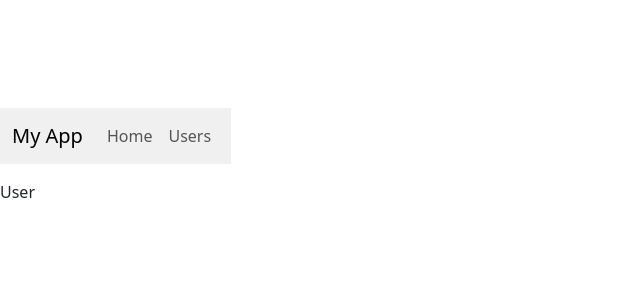
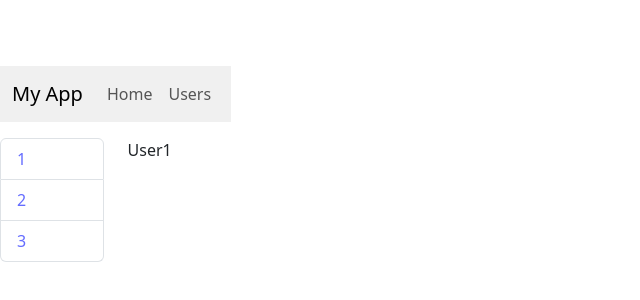
Before and after one commit to sachinjdv7/react-query-practice, a React (Vite) app: page /users/1 in a window 1280 px wide. Shown: the part 236-536 px from the top of the page, without its empty margins (0-640 px from the left). Built offline with nearby package versions, Linux system fonts and the light colour scheme.

Commit message:
neste route of user details assignment

```diff
--- /dev/null
+++ b/src/routing/UserDetail.tsx
@@ -0,0 +1,8 @@
+import { useParams } from "react-router-dom";
+
+const UserDetail = () => {
+  const params = useParams();
+  return <p>User{params.id}</p>;
+};
+
+export default UserDetail;
--- a/src/routing/UserDetailPage.tsx
+++ /dev/null
@@ -1,5 +0,0 @@
-const UserDetailPage = () => {
-  return <p>User</p>;
-};
-
-export default UserDetailPage;
--- a/src/routing/UserListPage.tsx
+++ b/src/routing/UserList.tsx
@@ -1,6 +1,6 @@
 import { Link } from "react-router-dom";
 
-const UserListPage = () => {
+const UserList = () => {
   const users = [
     { id: 1, name: "Mosh" },
     { id: 2, name: "John" },
@@ -17,4 +17,4 @@
   );
 };
 
-export default UserListPage;
+export default UserList;
--- /dev/null
+++ b/src/routing/UserPage.tsx
@@ -0,0 +1,17 @@
+import { Outlet } from "react-router-dom";
+import UserList from "./UserList";
+
+const UserPage = () => {
+  return (
+    <div className="row">
+      <div className="col">
+        <UserList />
+      </div>
+      <div className="col">
+        <Outlet />
+      </div>
+    </div>
+  );
+};
+
+export default UserPage;
```
Also changed, not shown: src/routing/routes.tsx (+7 -4 lines).
